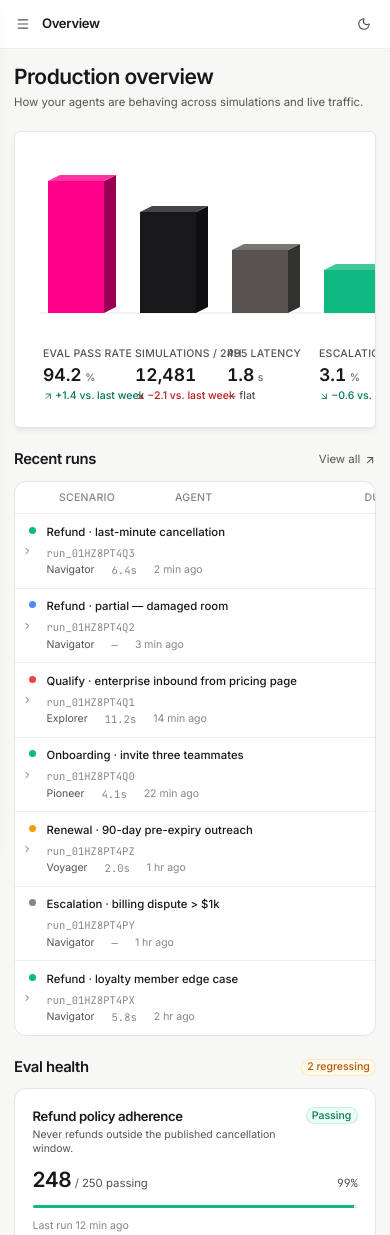
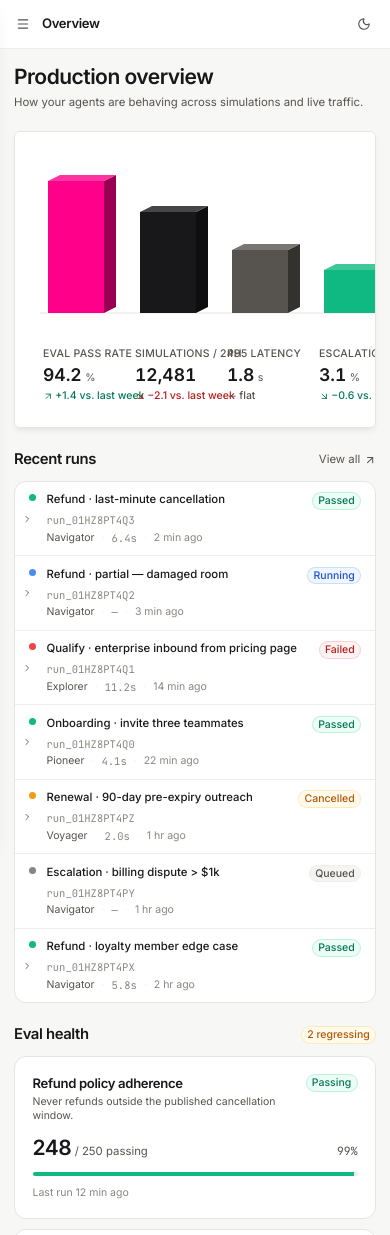
Before and after one commit to Soffi-Originals/crucible-demo, a React (Vite) app: page / in a window 390 px wide. Shown: the top 1235 px of the page. Built offline with nearby package versions, Linux system fonts and the light colour scheme.

Commit message:
AI: Update src/pages/OverviewPage.tsx

```diff
--- a/src/pages/OverviewPage.tsx
+++ b/src/pages/OverviewPage.tsx
@@ -94,9 +94,8 @@ export function OverviewPage({ onNavigate }: OverviewPageProps) {
             </button>
           </div>
           <Card variant="default" padding="none" radius="lg" className="overflow-hidden">
-            <div className="overflow-x-auto">
-              <div className="min-w-[640px]">
-                <div className="grid grid-cols-[16px_minmax(0,1fr)_160px_72px_88px_104px] items-center gap-4 px-4 py-2.5 border-b border-(--color-border-subtle)">
+            {/* Desktop-only column header */}
+            <div className="hidden sm:grid sm:grid-cols-[16px_minmax(0,1fr)_160px_72px_88px_104px] sm:items-center sm:gap-4 sm:px-4 sm:py-2.5 border-b border-(--color-border-subtle)">
               <span />
               <Text size="xs" tone="subtle" weight="medium" className="uppercase tracking-wide">
                 Scenario
@@ -118,8 +117,6 @@ export function OverviewPage({ onNavigate }: OverviewPageProps) {
               {runs.map((run) => (
                 <RunRowExpandable key={run.runId} {...run} />
               ))}
-                </div>
-              </div>
             </div>
           </Card>
         </div>
```
Lines whose indentation alone changed are shown as unchanged.
